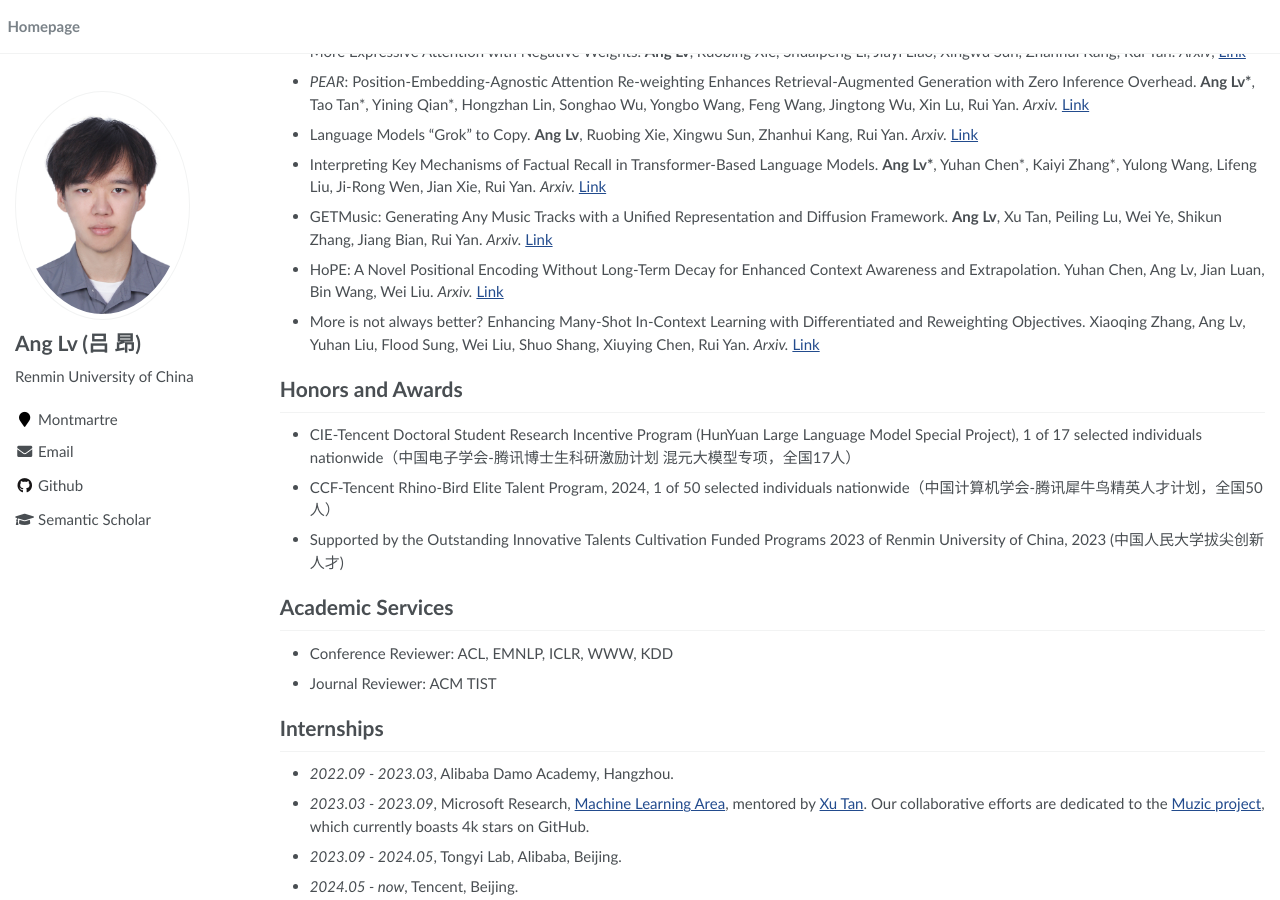
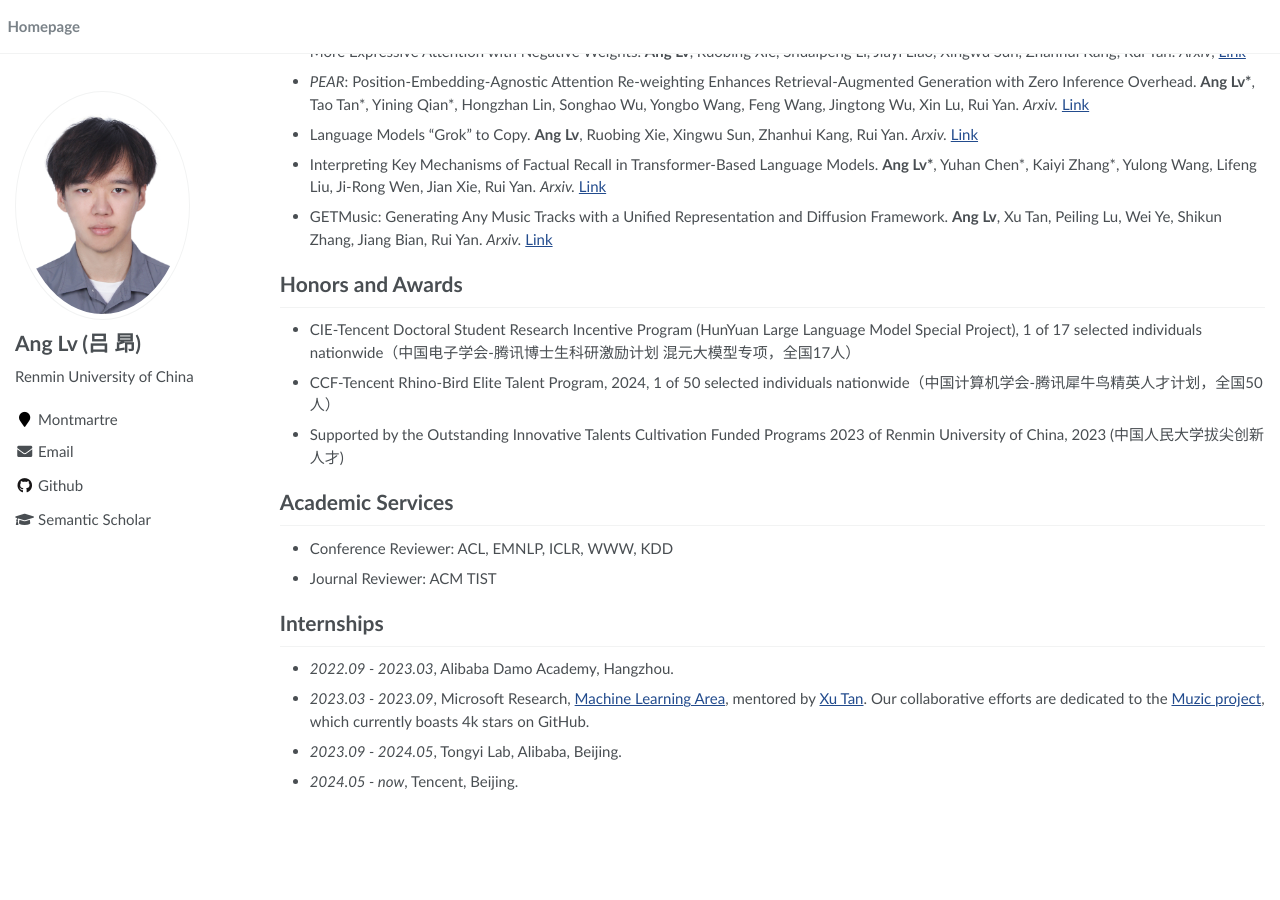
Before and after one commit to trestad/trestad.github.io, a Jekyll site: the page built from _pages/about.md, in a window 1280 px wide and 900 px high, scrolled down 1216 px. Built offline with Jekyll 4.4.1, drawn with Linux system fonts in a browser that asks for light colours; after the commit the page ends 2023 px from its top, so only the background shows below that.

Commit message:
Update about.md

```diff
--- a/_pages/about.md
+++ b/_pages/about.md
@@ -69,10 +69,6 @@ I am currently a 3rd year Ph.D. student at [Gaoling School of Artificial Intelli
 
 - GETMusic: Generating Any Music Tracks with a Unified Representation and Diffusion Framework. **Ang Lv**, Xu Tan, Peiling Lu, Wei Ye, Shikun Zhang, Jiang Bian, Rui Yan. *Arxiv.* [Link](https://arxiv.org/abs/2305.10841)
 
-- HoPE: A Novel Positional Encoding Without Long-Term Decay for Enhanced Context Awareness and Extrapolation. Yuhan Chen, Ang Lv, Jian Luan, Bin Wang, Wei Liu. *Arxiv.* [Link](https://arxiv.org/abs/2410.21216)
-
-- More is not always better? Enhancing Many-Shot In-Context Learning with Differentiated and Reweighting Objectives. Xiaoqing Zhang, Ang Lv, Yuhan Liu, Flood Sung, Wei Liu, Shuo Shang, Xiuying Chen, Rui Yan. *Arxiv.* [Link](https://arxiv.org/abs/2501.04070)
-
 # Honors and Awards
 - CIE-Tencent Doctoral Student Research Incentive Program (HunYuan Large Language Model Special Project), 1 of 17 selected individuals nationwide（中国电子学会-腾讯博士生科研激励计划 混元大模型专项，全国17人）
 - CCF-Tencent Rhino-Bird Elite Talent Program, 2024, 1 of 50 selected individuals nationwide（中国计算机学会-腾讯犀牛鸟精英人才计划，全国50人）
```
